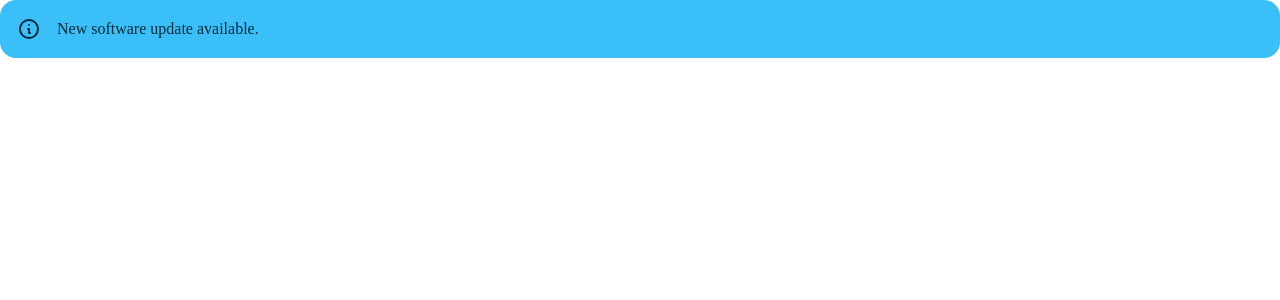
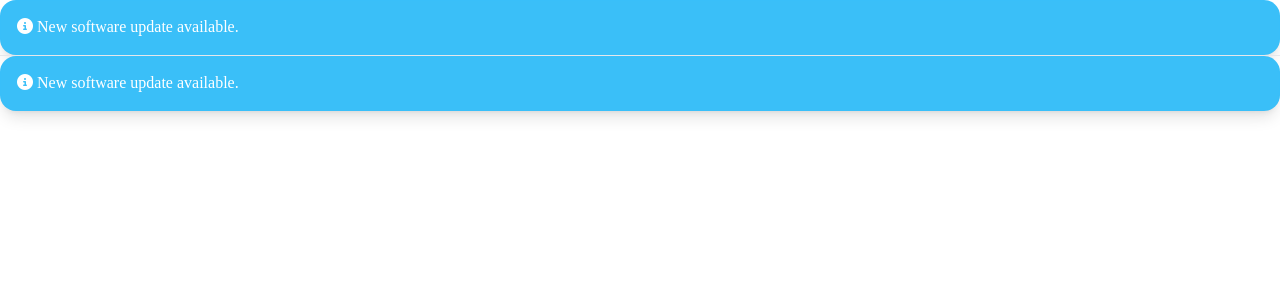
Before and after one commit to NewBean0312/react-test, a React (Create React App) app: page / in a window 1280 px wide. Shown: the top 300 px of the page. Built offline with nearby package versions, Linux system fonts and the light colour scheme; a web font is replaced by a local one.

Commit message:
폰트어썸 아이콘 적용

```diff
--- a/public/index.html
+++ b/public/index.html
@@ -5,6 +5,10 @@
     <meta charset="utf-8" />
     <meta name="viewport" content="width=device-width, initial-scale=1" />
     <title>React App</title>
+    <link
+      rel="stylesheet"
+      href="https://cdnjs.cloudflare.com/ajax/libs/font-awesome/6.4.2/css/all.min.css"
+    />
   </head>
   <body>
     <div id="root"></div>
--- a/src/Notice.js
+++ b/src/Notice.js
@@ -1,26 +1,28 @@
 import React, { useState } from "react";
 
-function Notice() {
+function Alert() {
   return (
     <>
-      <div className="alert alert-info">
-        <svg
-          xmlns="http://www.w3.org/2000/svg"
-          fill="none"
-          viewBox="0 0 24 24"
-          className="stroke-current shrink-0 w-6 h-6"
-        >
-          <path
-            strokeLinecap="round"
-            strokeLinejoin="round"
-            strokeWidth="2"
-            d="M13 16h-1v-4h-1m1-4h.01M21 12a9 9 0 11-18 0 9 9 0 0118 0z"
-          ></path>
-        </svg>
-        <span>New software update available.</span>
+      <div className="alert alert-info shadow-lg">
+        <div className="text-white">
+          <span>
+            <i className="fa-solid fa-circle-info"></i>
+          </span>
+          <span> New software update available.</span>
+        </div>
       </div>
     </>
   );
 }
 
+function Notice() {
+  return (
+    <>
+      <Alert />
+      <hr />
+      <Alert />
+    </>
+  );
+}
+
 export default Notice;
```
